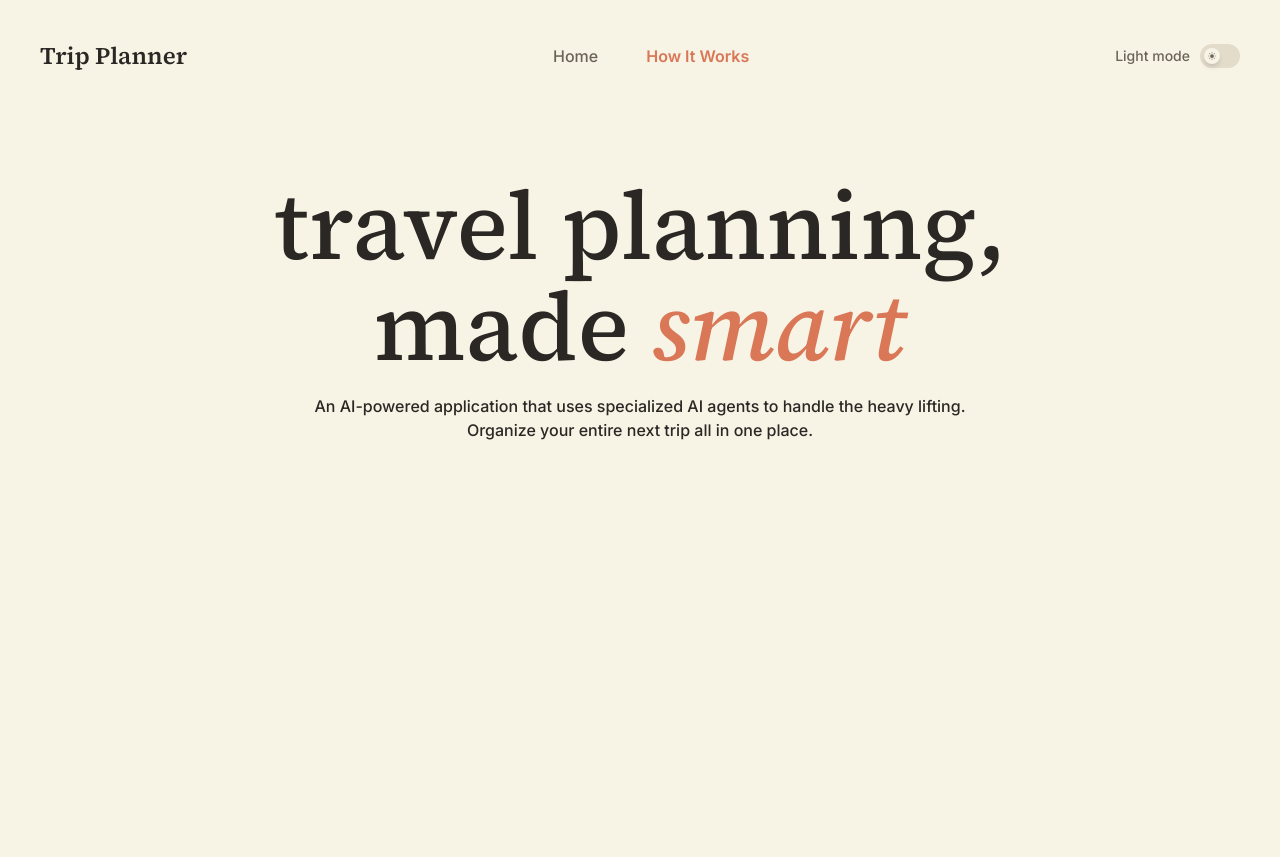
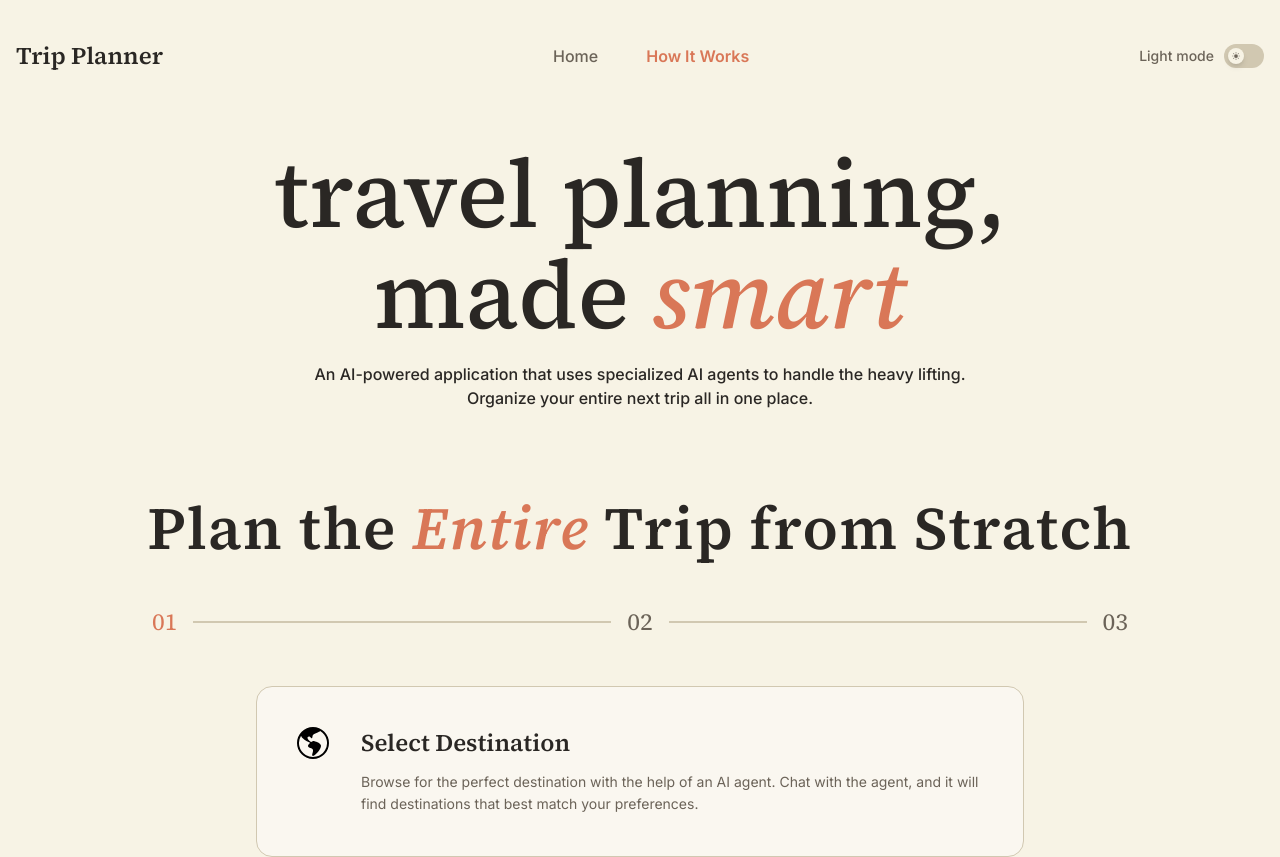
Before and after one commit to Arya-Bhavsar/TripPlanner, a React app in the folder frontend/: page /guide in a window 1280 px wide. Before the commit the page ends 800 px from the top, so only its background shows below. Built offline with nearby package versions, Linux system fonts and the light colour scheme; the HTML template or start-up script is replaced by a standard one.

Commit message:
Implemented the how it works page

```diff
--- a/frontend/package.json
+++ b/frontend/package.json
@@ -15,6 +15,7 @@
     "list": "^2.0.19",
     "npm": "^11.17.0",
     "react": "^19.2.6",
+    "react-bootstrap-icons": "^1.11.6",
     "react-dom": "^19.2.6",
     "react-router": "^8.0.1",
     "tailwindcss": "^4.3.1"
--- a/frontend/src/components/Header.jsx
+++ b/frontend/src/components/Header.jsx
@@ -9,8 +9,8 @@ export default function Header() {
   const navLinkClass = (path) => `text-medium cursor-pointer ${isActive(path) ? "text-accent font-extrabold" : "text-muted font-medium"}`;
 
   return (
-    <header className="flex items-center justify-between p-6 bg-page">
-      <div className="font-display text-2xl font font-semibold whitespace-nowrap text-ink">Trip Planner</div>
+    <header className="flex items-center justify-between py-6 bg-page">
+      <div className="font-display text-2xl font font-extrabold whitespace-nowrap text-ink">Trip Planner</div>
       <div className="flex items-center justify-center gap-12">
         <Link to="/" className={navLinkClass("/")}>Home</Link>
         <Link to="/guide" className={navLinkClass("/guide")}>How It Works</Link>
--- /dev/null
+++ b/frontend/src/components/HorizontalStepper.jsx
@@ -0,0 +1,76 @@
+import { useState } from 'react';
+import { GlobeAmericas, Diagram3, ClipboardCheck } from 'react-bootstrap-icons';
+
+export default function HorizontalStepper() {
+  const [activeStep, setActiveStep] = useState(0);
+
+  const steps = [
+    {
+      number: "01",
+      title: "Select Destination",
+      icon: <GlobeAmericas className="shrink-0 w-8 h-8 text-accent" />,
+      description: "Browse for the perfect destination with the help of an AI agent. Chat with the agent, and it will find destinations that best match your preferences."
+    },
+    {
+      number: "02",
+      title: "Create Itinerary",
+      icon: <Diagram3 className="shrink-0 w-8 h-8 text-accent" />,
+      description: "Plan the transit to destination, book accomodations, and plan the itinerary all on our AI-powered application with the help of intelligent assistants."
+    },
+    {
+      number: "03",
+      title: "Optimize and Finalize",
+      icon: <ClipboardCheck className="shrink-0 w-8 h-8 text-accent" />,
+      description: "Get an estimated cost for the trip, and optimize the itinerary accordingly. Download a summary of the finalized plan."
+    }
+  ];
+
+  return (
+    <div className="w-full max-w-5xl mx-auto px-6 mt-12">
+      {/* Horizontal Stepper */}
+      <div className="flex items-center justify-center w-full mb-12">
+        {steps.map((step, index) => {
+          const isActive = index === activeStep
+          const isPast = index < activeStep
+
+          return (
+            <div key={index} className={`flex items-center ${index !== steps.length - 1 ? "flex-1" : "shrink-0"}`}>
+              {/* Step */}
+              <button
+                onClick={() => setActiveStep(index)}
+                className="flex items-center gap-2 group focus:outline-none cursor-pointer"
+              >
+                <span className={`text-2xl font-display transition-colors duration-300 ${isPast || isActive ? "text-accent" : "text-muted group-hover:text-ink"}`}>
+                  {step.number}
+                </span>
+              </button>
+
+              {/* Line */}
+              {index !== steps.length - 1 && (
+                <div className={`h-0.5 flex-1 mx-4 transition-colors duration-500 ${isPast ? "bg-accent" : "bg-line"}`} />
+              )}
+            </div>
+          );
+        })}
+      </div>
+
+      {/* Dynamic Info Card */}
+      <div className="max-w-3xl mx-auto rounded-2xl border border-line bg-surface p-10 transition-all duration-300">
+        <div className="flex gap-8 items-start">
+          {/* Icon */}
+          {steps[activeStep].icon}
+
+          {/* Description */}
+          <div className="flex-1">
+            <div className="text-2xl font-display font-bold mb-3 text-ink">
+              {steps[activeStep].title}
+            </div>
+            <p className="text-sm leading-relaxed text-muted">
+              {steps[activeStep].description}
+            </p>
+          </div>
+        </div>
+      </div>
+    </div>
+  );
+}
--- a/frontend/src/components/HowItWorks.jsx
+++ b/frontend/src/components/HowItWorks.jsx
@@ -1,4 +1,5 @@
 import Header from "./Header";
+import HorizontalStepper from "./HorizontalStepper";
 
 export default function HowItWorks() {
   return (
@@ -6,7 +7,7 @@ export default function HowItWorks() {
       <Header />
 
       {/* Title */}
-      <div className="text-center mt-12 md:mt-20 font-display font-medium text-5xl md:text-8xl text-ink leading-[1.05] lowercase">
+      <div className="text-center mt-12 font-display font-medium text-8xl text-ink tracking-normal leading-[1.05] lowercase">
         travel planning,
         <br />
         made <span className="italic text-accent">smart</span>
@@ -19,7 +20,13 @@ export default function HowItWorks() {
         Organize your entire next trip all in one place.
       </p>
 
-      {/* Content */}
+      {/* Content Header */}
+      <div className="text-center mt-22 font-display font-extrabold tracking-wide text-6xl text-ink">
+        Plan the{" "}<span className="italic text-accent">Entire</span>{" "}Trip from Stratch
+      </div>
+
+      {/* Horizontal Stepper */}
+      <HorizontalStepper />
     </div>
   );
 }
--- a/frontend/src/index.css
+++ b/frontend/src/index.css
@@ -22,7 +22,7 @@
   --ink: #2A2724;
   --muted: #6B6358;
   --accent: #D97757;
-  --line: #E3DCCB;
+  --line: #D1C8B1;
 }
 
 /* Clear Dark Mode Class Overrides */
@@ -32,7 +32,7 @@ html.dark {
   --ink: #E8E2D3;
   --muted: #A8A296;
   --accent: #E08363;
-  --line: #33312C;
+  --line: #423F3A;
 }
 
 body {
```
Also changed, not shown: 1 other file (tests, documents, lock files or other folders).
